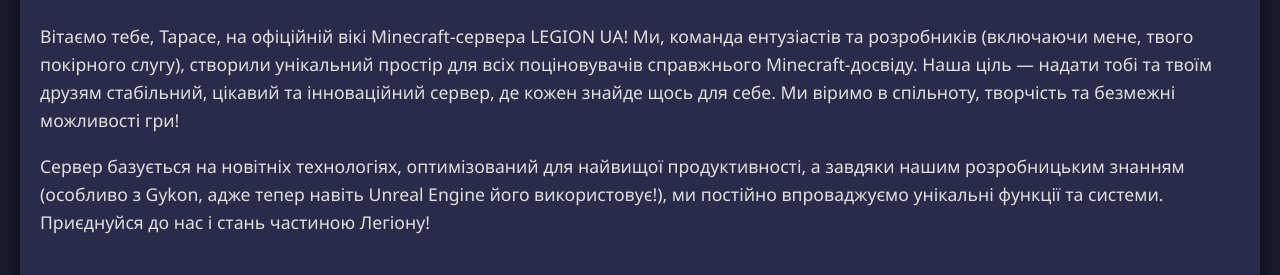
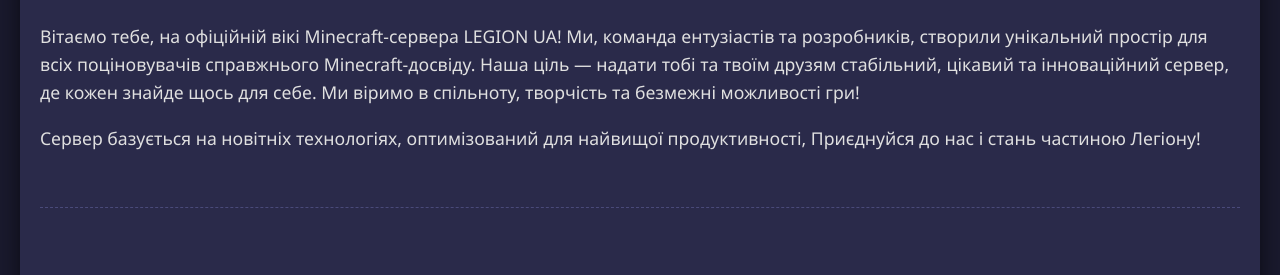
Before and after one commit to Taras2016666/legionuasite, a plain HTML site: page index.html in a window 1280 px wide. Shown: the part 677-952 px from the top of the page. Drawn offline with Linux system fonts and the light colour scheme.

Commit message:
Прокачав

```diff
--- a/index.html
+++ b/index.html
@@ -430,8 +430,8 @@
 <main class="container">
   <section id="about">
     <h2>🌍 Про LEGION UA: Новий Вимір Пригод! 🌍</h2>
-    <p>Вітаємо тебе, Тарасе, на офіційній вікі Minecraft-сервера LEGION UA! Ми, команда ентузіастів та розробників (включаючи мене, твого покірного слугу), створили унікальний простір для всіх поціновувачів справжнього Minecraft-досвіду. Наша ціль — надати тобі та твоїм друзям стабільний, цікавий та інноваційний сервер, де кожен знайде щось для себе. Ми віримо в спільноту, творчість та безмежні можливості гри!</p>
-    <p>Сервер базується на новітніх технологіях, оптимізований для найвищої продуктивності, а завдяки нашим розробницьким знанням (особливо з Gykon, адже тепер навіть Unreal Engine його використовує!), ми постійно впроваджуємо унікальні функції та системи. Приєднуйся до нас і стань частиною Легіону!</p>
+    <p>Вітаємо тебе, на офіційній вікі Minecraft-сервера LEGION UA! Ми, команда ентузіастів та розробників, створили унікальний простір для всіх поціновувачів справжнього Minecraft-досвіду. Наша ціль — надати тобі та твоїм друзям стабільний, цікавий та інноваційний сервер, де кожен знайде щось для себе. Ми віримо в спільноту, творчість та безмежні можливості гри!</p>
+    <p>Сервер базується на новітніх технологіях, оптимізований для найвищої продуктивності, Приєднуйся до нас і стань частиною Легіону!</p>
   </section>
 
   <section id="features">
```
